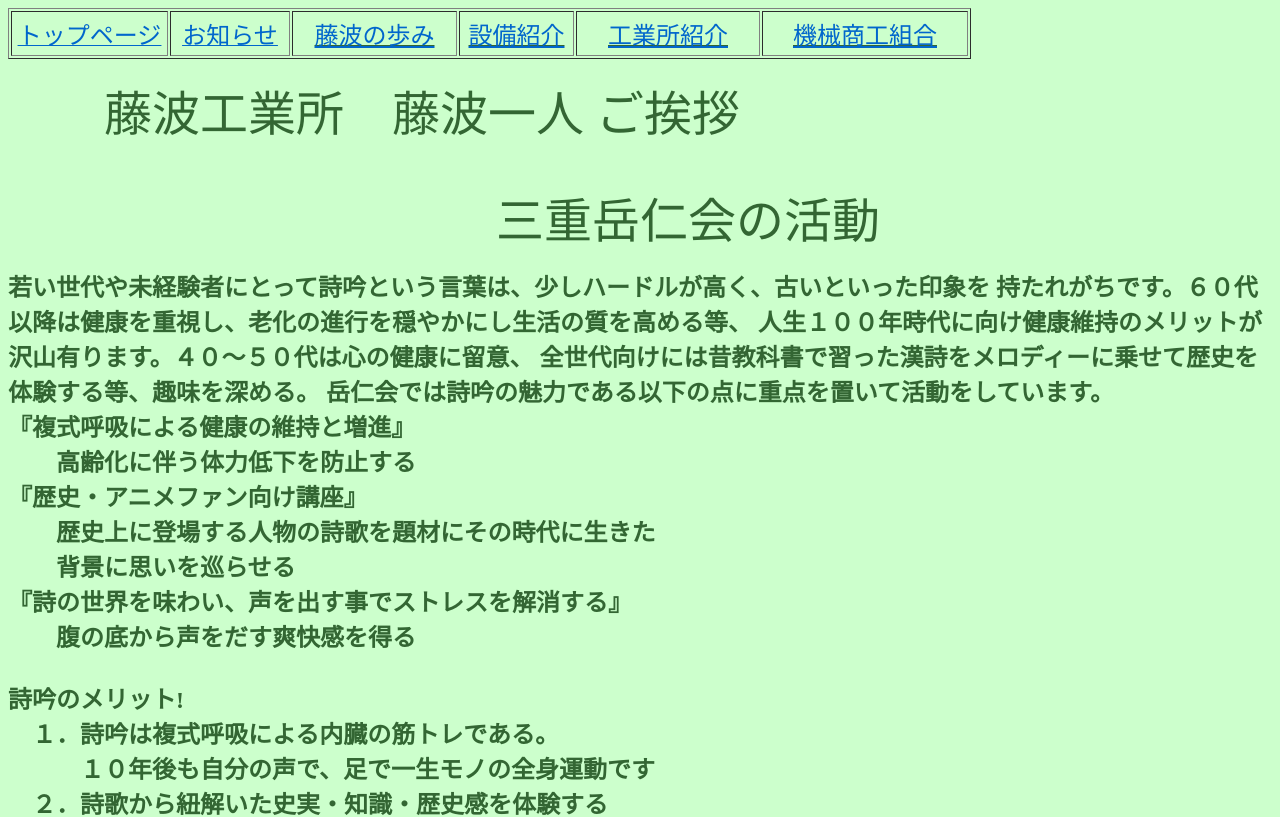
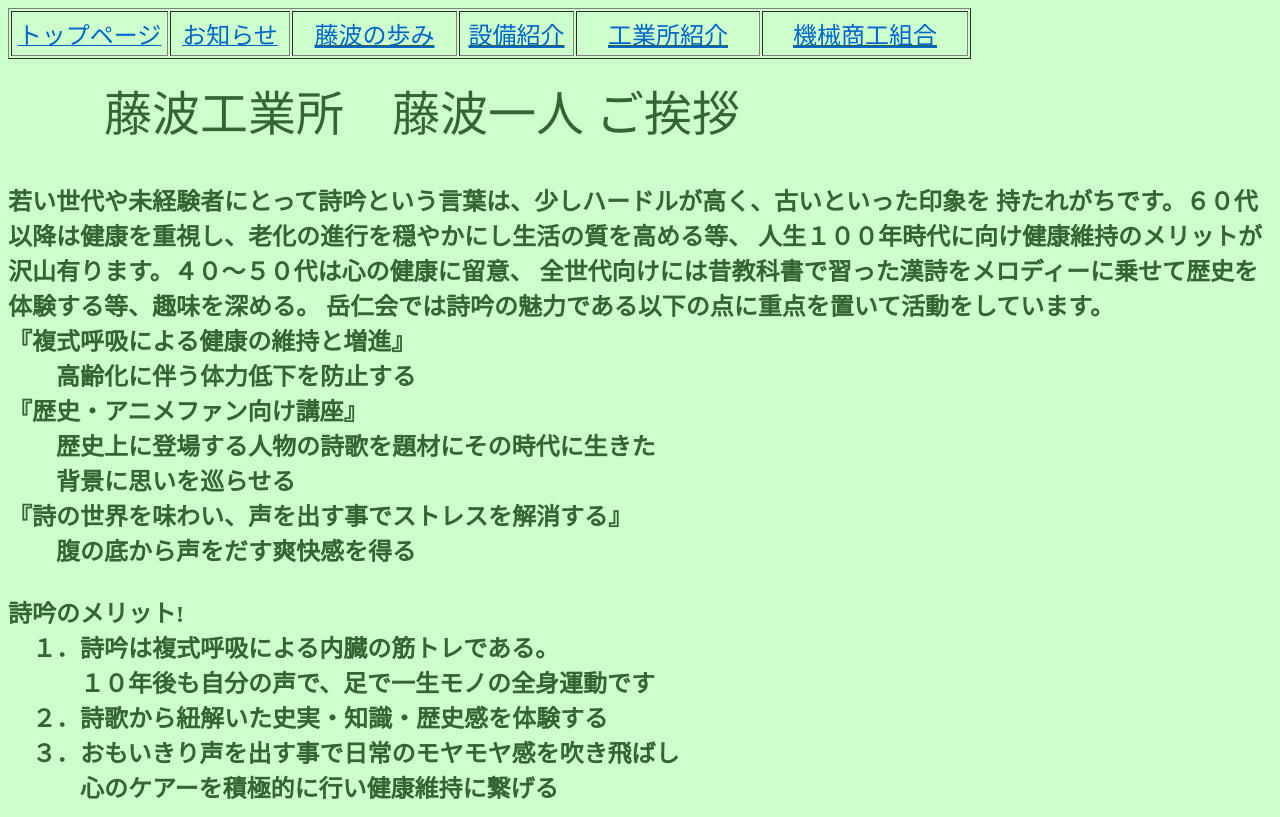
Before and after one commit to tanakashuhji-beep/my-website, a plain HTML site: page yakuin.html in a window 1280 px wide. Shown: the top 817 px of the page. Drawn offline with Linux system fonts and the light colour scheme.

Commit message:
Update yakuin.html

```diff
--- a/yakuin.html
+++ b/yakuin.html
@@ -26,8 +26,6 @@
 </font></b></p>
 <div align="left">
   <p></p>
-<p align="center"><FONT size="+4">　　三重岳仁会の活動</FONT>
-<b><font size="+2";font-family:HGPｺﾞｼｯｸM;color:#CC0000">
 
 <p align="left"><b><font size="+2";font-family:HGPｺﾞｼｯｸM;color:#CC0000">
 若い世代や未経験者にとって詩吟という言葉は、少しハードルが高く、古いといった印象を
```
